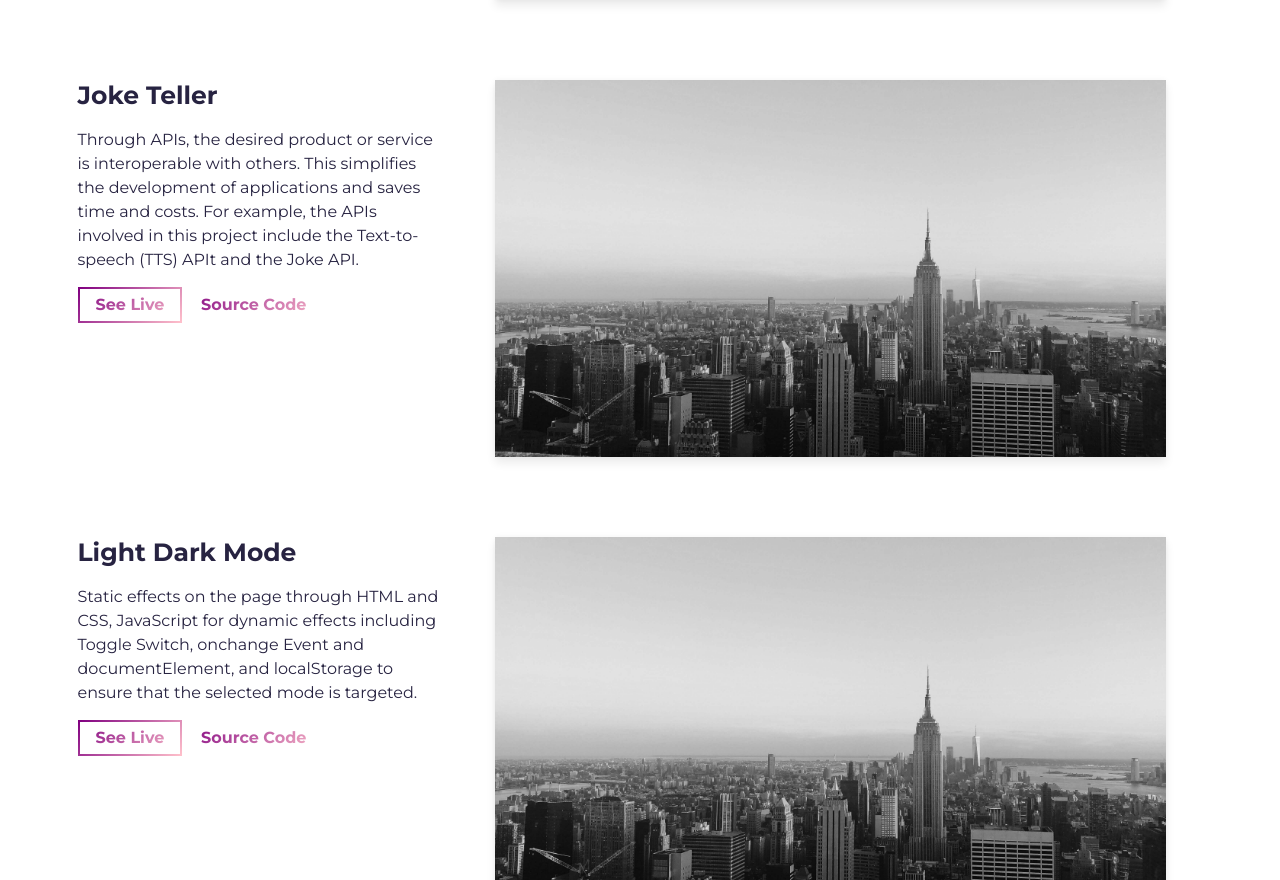
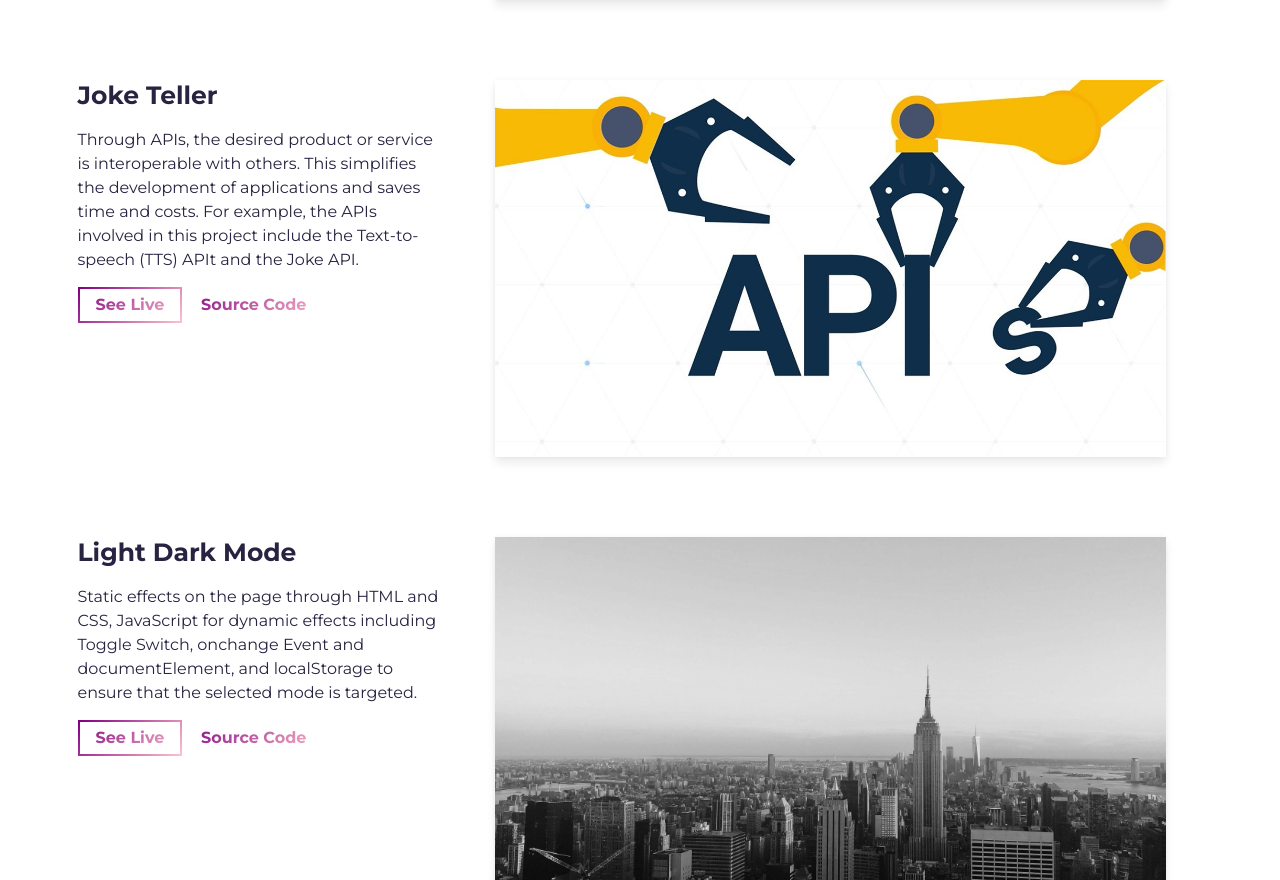
Before and after one commit to Helena2018/webpage-helena, a website built with Parcel: page src/index.html in a window 1280 px wide. Shown: the part 2285-3165 px from the top of the page. Built offline with nearby package versions, Linux system fonts and the light colour scheme.

Commit message:
joke img updated

```diff
--- a/src/index.html
+++ b/src/index.html
@@ -199,7 +199,7 @@
                     <img
                       alt="Joke Teller"
                       class="img-fluid"
-                      src="assets/project.jpg"
+                      src="assets/joke.jpeg"
                     />
                   </div>
                 </a>
```
Also changed, not shown: src/assets/joke.jpeg (added).
